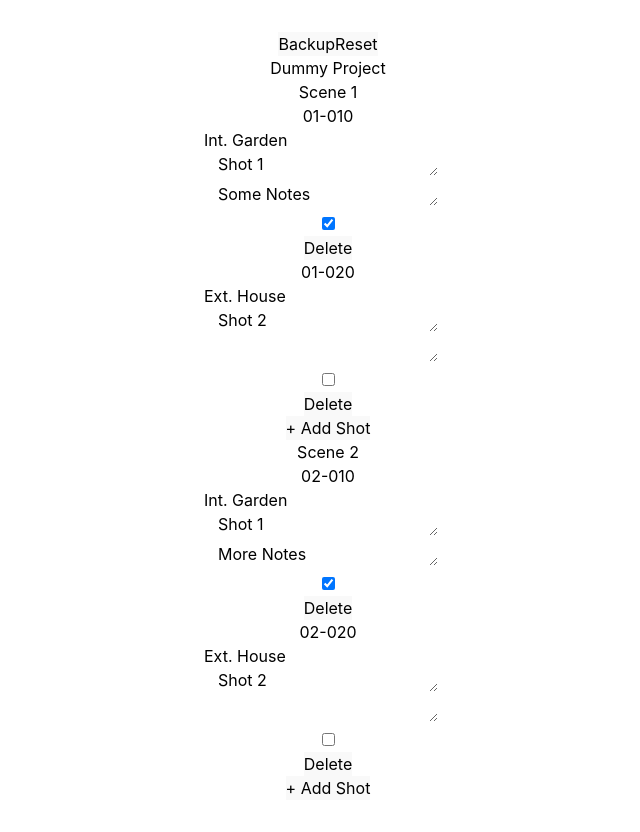
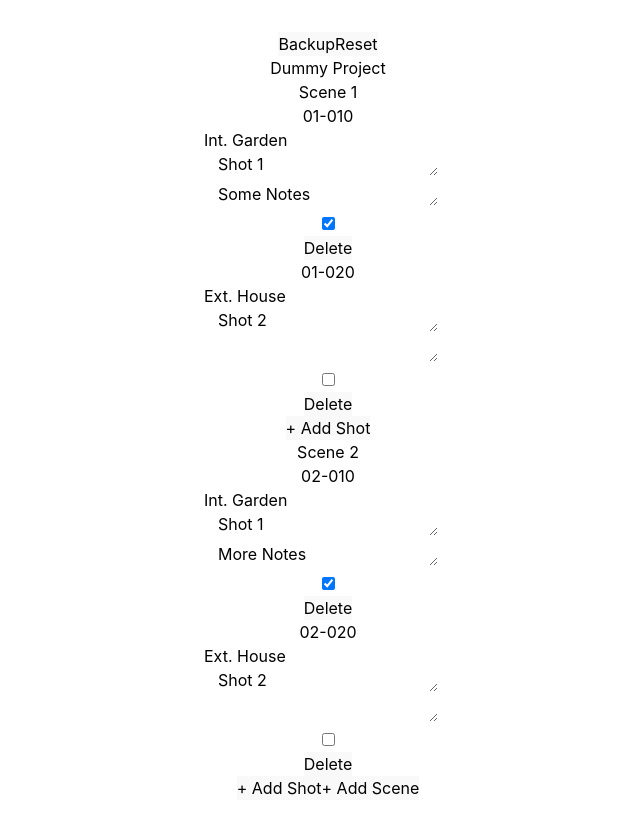
Before and after one commit to roschlau/brickshots, a React (Vite) app: page / in a window 1280 px wide. Shown: the whole page, without its empty margins (312-952 px from the left). Built offline with nearby package versions, Linux system fonts and the light colour scheme.

Commit message:
Allow adding new scenes

```diff
--- a/src/App.tsx
+++ b/src/App.tsx
@@ -1,6 +1,6 @@
 import {useEffect, useState} from 'react'
 import './App.css'
-import {blankShot, dummyProject, loadProject, SceneData, ShotData} from './persistence.ts'
+import {blankScene, blankShot, dummyProject, loadProject, SceneData, ShotData} from './persistence.ts'
 import clipboard from 'clipboardy'
 import {nextShotAutoNumber, getSceneNumber, shotCode} from './codes.ts'
 
@@ -23,12 +23,16 @@ function App() {
   })
   const resetProject = () => setProject(dummyProject)
   const backupProject = () => localStorage.setItem('backup-' + new Date().toISOString(), JSON.stringify(project))
+  const addScene = () => setProject({ ...project, scenes: [...project.scenes, blankScene()] })
   return (
     <>
       <DevBar onResetProject={resetProject} onBackupProject={backupProject}/>
       <h1 className="text-3xl mb-4">{project.name}</h1>
       <div className="grid gap-2 justify-items-start items-baseline">
         {scenes}
+        <button className={'col-start-1'} onClick={addScene}>
+          + Add Scene
+        </button>
       </div>
     </>
   )
@@ -92,7 +96,7 @@ function SceneTableRows({scene, sceneIndex, onUpdate}: {
         Scene {sceneNumber}
       </div>
       {shots}
-      <button onClick={addShot}>
+      <button className={'col-start-1'} onClick={addShot}>
         + Add Shot
       </button>
     </>
--- a/src/persistence.ts
+++ b/src/persistence.ts
@@ -62,6 +62,13 @@ export interface SceneData {
   shots: ShotData[]
 }
 
+export function blankScene(): SceneData {
+  return {
+    lockedNumber: null,
+    shots: [],
+  }
+}
+
 export interface ShotData {
   lockedNumber: number | null
   description: string
```
